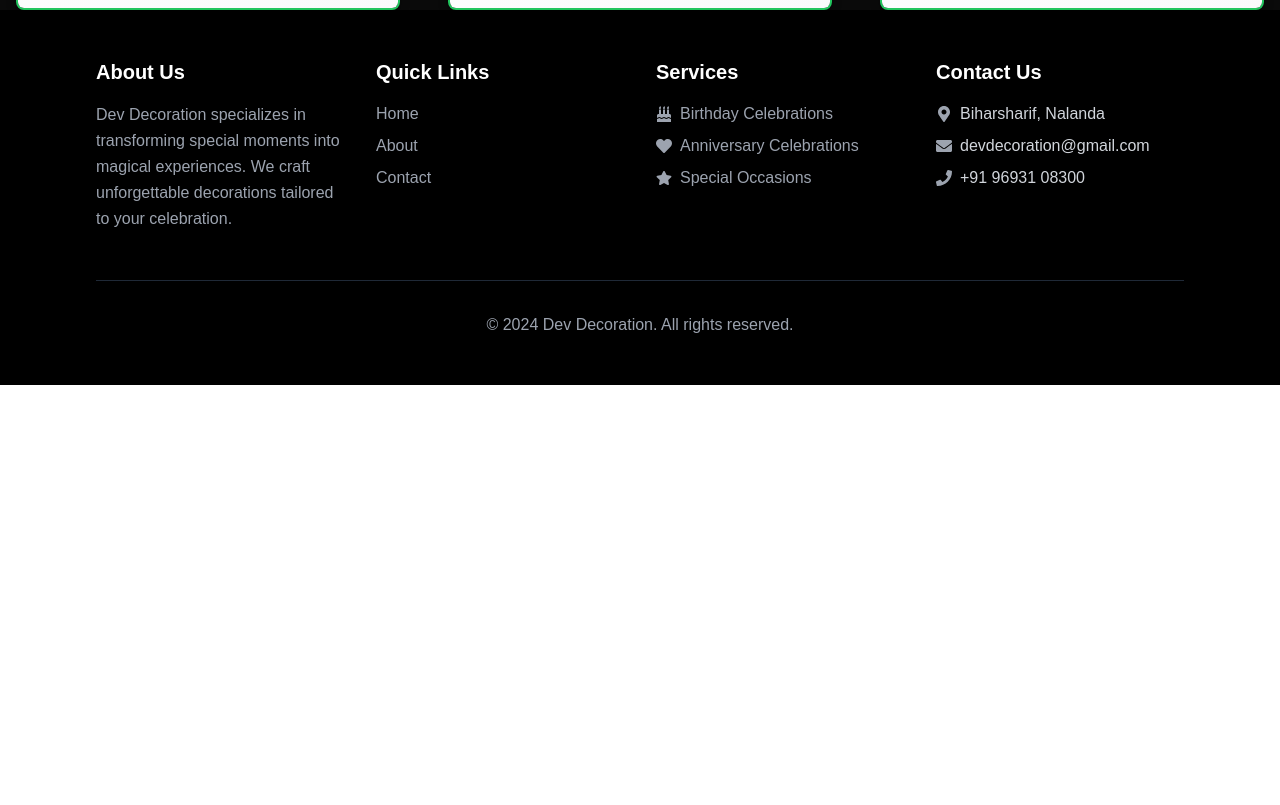
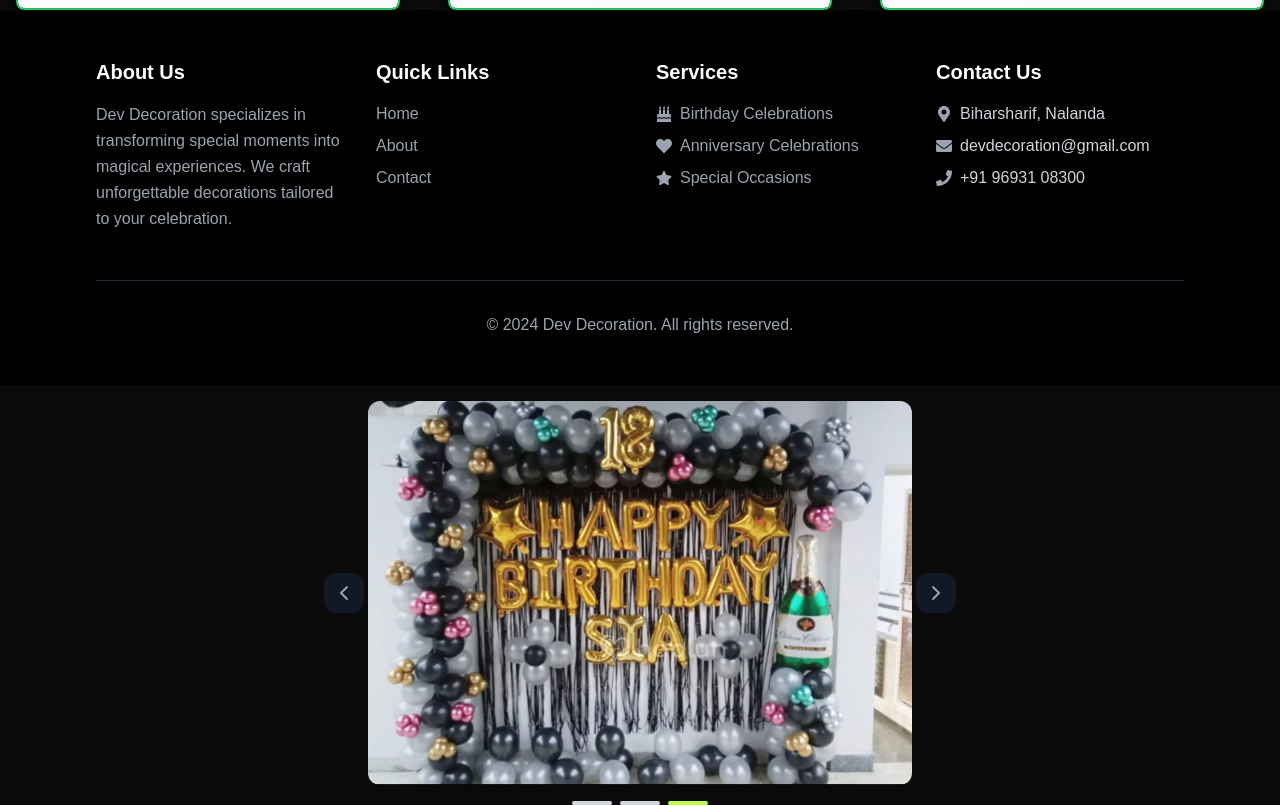
Before and after one commit to therahulkumar9/dev-decoration, a Next.js app: page / in a window 1280 px wide. Shown: the part 4552-5357 px from the top of the page. Before the commit the page ends 4937 px from the top, so only its background shows below. Built offline with nearby package versions, Linux system fonts and the light colour scheme.

Commit message:
added feature of slider

```diff
--- a/package.json
+++ b/package.json
@@ -16,6 +16,9 @@
     "react": "^19.0.0",
     "react-dom": "^19.0.0",
     "react-icons": "^5.4.0",
+    "react-slick": "^0.30.2",
+    "slick-carousel": "^1.8.1",
+    "swiper": "^11.1.15",
     "tailwind-merge": "^2.5.5"
   },
   "devDependencies": {
--- a/src/app/page.tsx
+++ b/src/app/page.tsx
@@ -4,6 +4,8 @@ import Footer from "@/components/Footer";
 import BirthdayPage from "@/app/birthday-decoration/page";
 import Anniversary from "@/app/anniversary-decoration/page"
 import SpecialOccasionPage from "@/app/special-occasion-decorations/page"
+import ImageSlider from "@/components/ImageSlider";
+
 
 export default function Home() {
   return (
@@ -28,6 +30,7 @@ export default function Home() {
 <SpecialOccasionPage/>
 </div>
       <Footer />
+    <ImageSlider/>
     </main>
     </>
   );
--- /dev/null
+++ b/src/components/ImageSlider.tsx
@@ -0,0 +1,111 @@
+"use client";
+import { useState, useEffect, JSX } from "react";
+import Image from "next/image";
+import { StaticImageData } from "next/image";
+import { ChevronLeft, ChevronRight } from "lucide-react";
+import {assets} from '@/assets/assets.js'
+
+// Interface for image data
+interface ImageData {
+  src: StaticImageData;
+}
+
+// Image data array
+const images: ImageData[] = [
+  {
+    src: assets.img1,
+  },
+  {
+    src: assets.img2,
+  },
+  {
+    src: assets.img3,
+  },
+];
+
+export default function ImageSlider(): JSX.Element {
+  // State to keep track of the current image index
+  const [currentIndex, setCurrentIndex] = useState<number>(0);
+
+  // State to determine if the image is being hovered over
+  const [isHovered, setIsHovered] = useState<boolean>(false);
+
+  // Function to show the previous slide
+  const prevSlide = (): void => {
+    setCurrentIndex(
+      (prevIndex) => (prevIndex - 1 + images.length) % images.length
+    );
+  };
+
+  // Function to show the next slide
+  const nextSlide = (): void => {
+    setCurrentIndex((prevIndex) => (prevIndex + 1) % images.length);
+  };
+
+  // useEffect hook to handle automatic slide transition
+  useEffect(() => {
+    // Start interval for automatic slide change if not hovered
+    if (!isHovered) {
+      const interval = setInterval(() => {
+        nextSlide();
+      }, 3000);
+
+      // Cleanup the interval on component unmount
+      return () => {
+        clearInterval(interval);
+      };
+    }
+  }, [isHovered]);
+
+  // Handle mouse over event
+  const handleMouseOver = (): void => {
+    setIsHovered(true);
+  };
+
+  // Handle mouse leave event
+  const handleMouseLeave = (): void => {
+    setIsHovered(false);
+  };
+
+  return (
+    <div className="relative w-1/2 mx-auto mt-4">
+      <div
+        className="relative h-96 mx-12 group hover:-translate-y-2"
+        onMouseOver={handleMouseOver}
+        onMouseLeave={handleMouseLeave}
+      >
+        <Image
+          src={images[currentIndex].src}
+          alt={`Slider Image ${currentIndex + 1}`}
+          layout="fill"
+          objectFit="cover"
+          className="rounded-xl transition-all duration-500 ease-in-out cursor-pointer"
+        />
+      </div>
+      <button
+        className="absolute left-0 top-1/2 transform  rounded-xl hover:bg-[#1a222f] mx-1 -mt-[10px] -translate-y-1/2 bg-[#111927] text-white p-2 group"
+        onClick={prevSlide}
+      >
+        <ChevronLeft className="text-gray-400 group-hover:text-white" />
+      </button>
+      <button
+        className="absolute right-0 top-1/2 transform  rounded-xl hover:bg-[#1a222f] mx-1 -mt-[10px] -translate-y-1/2 bg-[#111927] text-white p-2 group"
+        onClick={nextSlide}
+      >
+        <ChevronRight className="text-gray-400 group-hover:text-white" />
+      </button>
+      <div className="flex justify-center mt-4">
+        {images.map((_, index) => (
+          <div
+            key={index}
+            className={`h-1 w-10 mx-1 ${
+              index === currentIndex
+                ? "bg-[#beff46] rounded-xl"
+                : "bg-gray-300 rounded-xl"
+            } transition-all duration-500 ease-in-out`}
+          ></div>
+        ))}
+      </div>
+    </div>
+  );
+}
--- a/src/components/SpecificBirthdayCard.tsx
+++ b/src/components/SpecificBirthdayCard.tsx
@@ -1,33 +1,122 @@
+"use client";
 import Image from "next/image";
 import WhatsappButton from "./WhatsappButton";
 import CallButton from "./CallButton";
 import Footer from "./Footer";
+
+import { useState, useEffect, JSX } from "react";
+import { ChevronLeft, ChevronRight } from "lucide-react";
+
 interface BirthdayCardProps {
   title: string;
-  image: string;
+  image1: string;   // Change to string, path to an image
+  image2: string;   // Change to string, path to an image
+  image3: string;   // Change to string, path to an image
   price: number;
   id: number;
   description: string;
   inclusion: string;
 }
 
-export default function BirthdayCard({ title, image, price, description, inclusion }: BirthdayCardProps) {
+export default function BirthdayCard({
+  title,
+  image1,
+  image2,
+  image3,
+  price,
+  description,
+  inclusion,
+}: BirthdayCardProps): JSX.Element {
+  const images = [
+    { src: image1 },
+    { src: image2 },
+    { src: image3 },
+  ];
+
+  const [currentIndex, setCurrentIndex] = useState<number>(0);
+
+  // State to determine if the image is being hovered over
+  const [isHovered, setIsHovered] = useState<boolean>(false);
+
+  // Function to show the previous slide
+  const prevSlide = (): void => {
+    setCurrentIndex((prevIndex) => (prevIndex - 1 + images.length) % images.length);
+  };
+
+  // Function to show the next slide
+  const nextSlide = (): void => {
+    setCurrentIndex((prevIndex) => (prevIndex + 1) % images.length);
+  };
+
+  // useEffect hook to handle automatic slide transition
+  useEffect(() => {
+    // Start interval for automatic slide change if not hovered
+    if (!isHovered) {
+      const interval = setInterval(() => {
+        nextSlide();
+      }, 3000);
+
+      // Cleanup the interval on component unmount
+      return () => {
+        clearInterval(interval);
+      };
+    }
+  }, [isHovered]);
+
+  // Handle mouse over event
+  const handleMouseOver = (): void => {
+    setIsHovered(true);
+  };
+
+  // Handle mouse leave event
+  const handleMouseLeave = (): void => {
+    setIsHovered(false);
+  };
+
   return (
     <div>
       <div className="mt-10 sm:flex items-center justify-center relative top-20 p-10 w-full">
-        <div className="border-2 mt-2 border-yellow-400 p-4">
-          <div className="w-full  lg:w-[600px] h-[400px] border border-orange-500 rounded-lg overflow-hidden">
+        <div className="relative w-1/2 mx-auto mt-4">
+          <div
+            className="relative h-96 mx-12 group hover:-translate-y-2"
+            onMouseOver={handleMouseOver}
+            onMouseLeave={handleMouseLeave}
+          >
             <Image
-              src={image}
-              alt={title}
-              width={300}
-              height={200}
-              className="object-cover w-full h-full"
+              src={images[currentIndex].src}
+              alt={`Slider Image ${currentIndex + 1}`}
+              layout="fill"
+              objectFit="cover"
+              className="rounded-xl transition-all duration-500 ease-in-out cursor-pointer"
             />
+          </div>
+          <button
+            className="absolute left-0 top-1/2 transform rounded-xl hover:bg-[#1a222f] mx-1 -mt-[10px] -translate-y-1/2 bg-[#111927] text-white p-2 group"
+            onClick={prevSlide}
+          >
+            <ChevronLeft className="text-gray-400 group-hover:text-white" />
+          </button>
+          <button
+            className="absolute right-0 top-1/2 transform rounded-xl hover:bg-[#1a222f] mx-1 -mt-[10px] -translate-y-1/2 bg-[#111927] text-white p-2 group"
+            onClick={nextSlide}
+          >
+            <ChevronRight className="text-gray-400 group-hover:text-white" />
+          </button>
+          <div className="flex justify-center mt-4">
+            {images.map((_, index) => (
+              <div
+                key={index}
+                className={`h-1 w-10 mx-1 ${
+                  index === currentIndex
+                    ? "bg-[#beff46] rounded-xl"
+                    : "bg-gray-300 rounded-xl"
+                } transition-all duration-500 ease-in-out`}
+              ></div>
+            ))}
           </div>
         </div>
         <div className="mt-2 pl-5 p-4">
-          <h1 className=" mt-2 font-semibold">{title}</h1>
+          <h1 className="mt-2 font-semibold">{title}</h1>
           <p>{description}</p>
           <h2 className="text-green-500 text-3xl font-bold mb-3">₹ {price}</h2>
           <div className="flex gap-5">
@@ -38,17 +127,19 @@ export default function BirthdayCard({ title, image, price, description, inclusi
       </div>
       <div className="p-10 mt-20">
         <div className="">
-          <h1 className="w-full bg-gray-400 text-black text-xl p-3 rounded-lg border border-none mb-3">Inclusion</h1>
+          <h1 className="w-full bg-gray-400 text-black text-xl p-3 rounded-lg border border-none mb-3">
+            Inclusion
+          </h1>
           <div dangerouslySetInnerHTML={{ __html: inclusion }} />
         </div>
         <div>
-          <h1 className="w-full bg-gray-400 text-black text-xl p-3 rounded-lg border border-none mb-3 mt-3">Description</h1>
-
+          <h1 className="w-full bg-gray-400 text-black text-xl p-3 rounded-lg border border-none mb-3 mt-3">
+            Description
+          </h1>
           <div dangerouslySetInnerHTML={{ __html: description }} />
         </div>
-
       </div>
-      <Footer/>
+      <Footer />
     </div>
   );
 }
--- a/src/data/birthday.json
+++ b/src/data/birthday.json
@@ -9,7 +9,10 @@
       "originalPrice": 1899,
       "discount": 11,
       "image": "/birthday/img1.png",
-      "inclusion":"this is about inclusion <div>this is second thing</div> <div> This is third thing </div> <div>This is fourth thing </div> <this is fifth thing</div>"
+      "image1": "/birthday/img1.png",
+      "image2": "/birthday/img2.png",
+      "image3": "/birthday/img3.png",
+      "inclusion": "this is about inclusion <div>this is second thing</div> <div> This is third thing </div> <div>This is fourth thing </div> <div>this is fifth thing</div>"
     },
     {
       "id": 2,
@@ -20,8 +23,10 @@
       "originalPrice": 1299,
       "discount": 8,
       "image": "/birthday/img2.png",
-      "inclusion":"this is about inclusion"
-
+      "image1": "/birthday/img1.png",
+      "image2": "/birthday/img2.png",
+      "image3": "/birthday/img3.png",
+      "inclusion": "this is about inclusion"
     },
     {
       "id": 3,
@@ -32,8 +37,10 @@
       "originalPrice": 2899,
       "discount": 7,
       "image": "/birthday/img3.png",
-      "inclusion":"this is about inclusion"
-
+      "image1": "/birthday/img1.png",
+      "image2": "/birthday/img2.png",
+      "image3": "/birthday/img3.png",
+      "inclusion": "this is about inclusion"
     },
     {
       "id": 4,
@@ -44,8 +51,10 @@
       "originalPrice": 2999,
       "discount": 20,
       "image": "/birthday/img4.png",
-      "inclusion":"this is about inclusion"
-
+      "image1": "/birthday/img1.png",
+      "image2": "/birthday/img2.png",
+      "image3": "/birthday/img3.png",
+      "inclusion": "this is about inclusion"
     },
     {
       "id": 5,
@@ -56,8 +65,10 @@
       "originalPrice": 2999,
       "discount": 10,
       "image": "/birthday/img5.png",
-      "inclusion":"this is about inclusion"
-
+      "image1": "/birthday/img1.png",
+      "image2": "/birthday/img2.png",
+      "image3": "/birthday/img3.png",
+      "inclusion": "this is about inclusion"
     },
     {
       "id": 6,
@@ -68,8 +79,10 @@
       "originalPrice": 1999,
       "discount": 10,
       "image": "/birthday/img6.png",
-      "inclusion":"this is about inclusion"
-
+      "image1": "/birthday/img1.png",
+      "image2": "/birthday/img2.png",
+      "image3": "/birthday/img3.png",
+      "inclusion": "this is about inclusion"
     },
     {
       "id": 7,
@@ -80,8 +93,10 @@
       "originalPrice": 4099,
       "discount": 7,
       "image": "/birthday/img7.png",
-      "inclusion":"this is about inclusion"
-
+      "image1": "/birthday/img1.png",
+      "image2": "/birthday/img2.png",
+      "image3": "/birthday/img3.png",
+      "inclusion": "this is about inclusion"
     },
     {
       "id": 8,
@@ -92,8 +107,10 @@
       "originalPrice": 2799,
       "discount": 11,
       "image": "/birthday/img8.png",
-      "inclusion":"this is about inclusion"
-
+      "image1": "/birthday/img1.png",
+      "image2": "/birthday/img2.png",
+      "image3": "/birthday/img3.png",
+      "inclusion": "this is about inclusion"
     },
     {
       "id": 9,
@@ -104,8 +121,10 @@
       "originalPrice": 2499,
       "discount": 20,
       "image": "/birthday/img9.png",
-      "inclusion":"this is about inclusion"
-
+      "image1": "/birthday/img1.png",
+      "image2": "/birthday/img2.png",
+      "image3": "/birthday/img3.png",
+      "inclusion": "this is about inclusion"
     }
   ]
 }
```
Also changed, not shown: src/app/birthday-decoration/[...birthdayspecify]/page.tsx (+31 -19 lines), src/assets/assets.js (+6 -2 lines), 1 other file (tests, documents, lock files or other folders).
